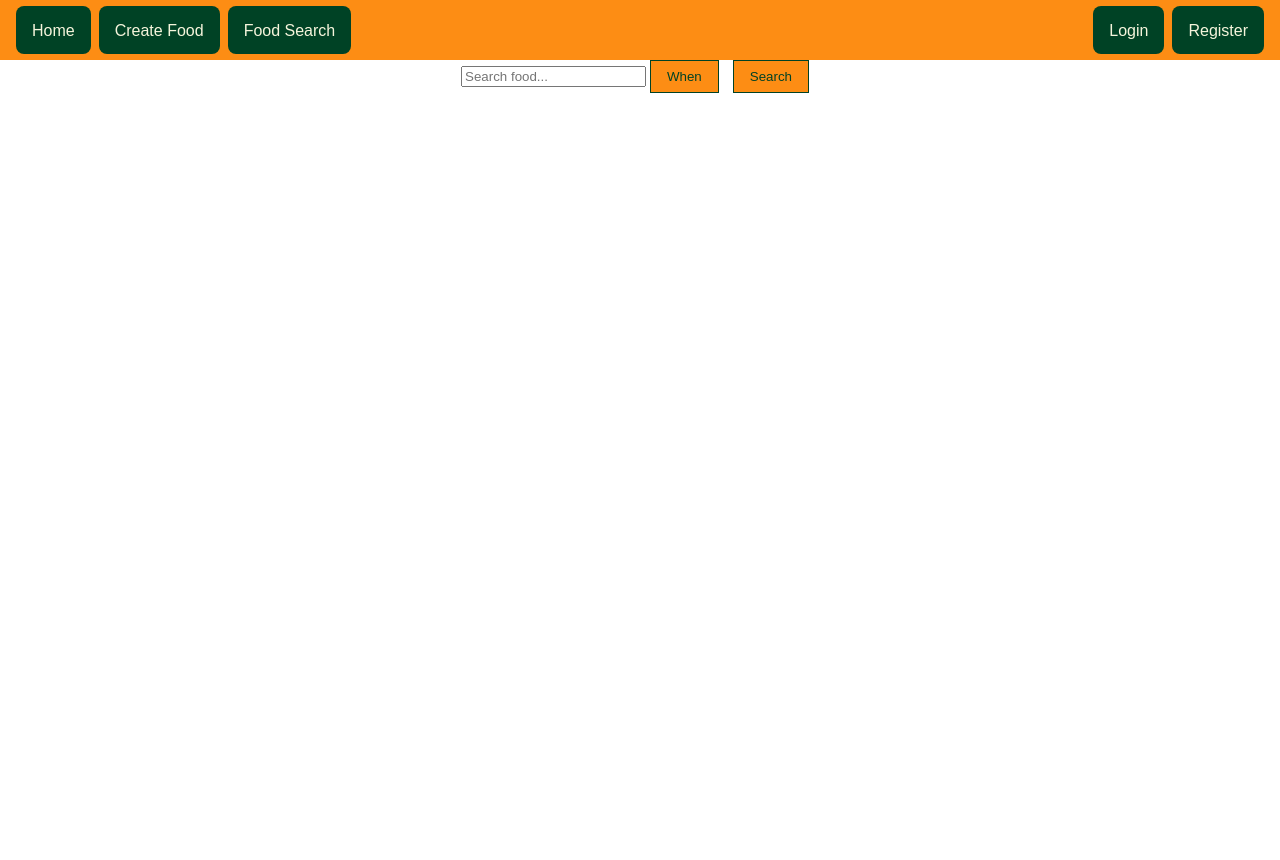
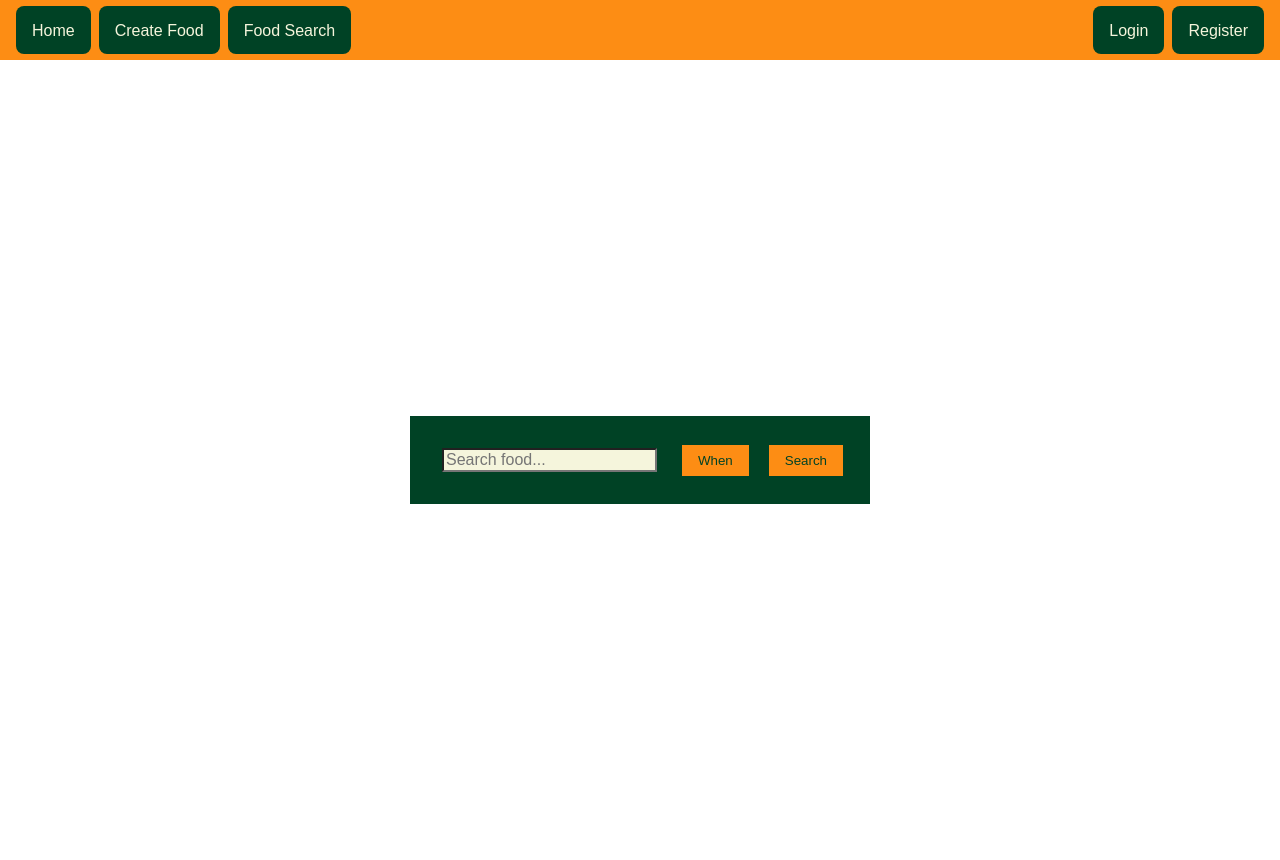
Before and after one commit to hsmyc/foodapp, a FastAPI app: page /foodsearch in a window 1280 px wide. Before the commit the page ends 93 px from the top, so only its background shows below. Run offline with FastAPI, Linux system fonts and the light colour scheme.

Commit message:
last changes

```diff
--- a/frontend/static/style.css
+++ b/frontend/static/style.css
@@ -1,4 +1,4 @@
-* {
+:root {
   --primary: #fd8d14;
   --secondary: #004225;
   --tertiary: #f5f5dc;
@@ -13,6 +13,12 @@
   --button_height: 48px;
 }
 
+*::after,
+*::before,
+* {
+  box-sizing: border-box;
+}
+
 html,
 body {
   margin: 0;
@@ -21,6 +27,8 @@ body {
   font-size: 16px;
   color: #333;
   text-decoration: none;
+  width: 100%;
+  height: 100%;
 }
 a {
   text-decoration: none;
@@ -38,6 +46,10 @@ ul {
 li {
   margin: 0;
   padding: 0;
+}
+img {
+  max-width: 100%;
+  height: auto;
 }
 
 /* Styled components start */
@@ -74,7 +86,6 @@ li {
   display: flex;
   justify-content: space-between;
   background-color: var(--primary);
-  width: 100vw;
   height: 60px;
 }
 .navbar_button_field {
@@ -115,14 +126,7 @@ li {
   display: flex;
   justify-content: center;
   align-items: center;
-  height: 100vh;
   margin: 0;
-}
-
-.search-container {
-  display: flex;
-  align-items: center;
-  justify-content: center;
   gap: var(--size_s);
 }
 
@@ -143,7 +147,7 @@ li {
 .dropdown-content {
   display: none;
   position: absolute;
-  background-color: #fff;
+  background-color: var(--tertiary);
   min-width: 160px;
   box-shadow: 0px 8px 16px 0px rgba(0, 0, 0, 0.2);
   z-index: 1;
@@ -162,7 +166,7 @@ li {
 }
 
 .dropdown-content a:hover {
-  background-color: #f5f5dc;
+  background-color: var(--tertiary);
 }
 
 .food_create_message {
@@ -184,4 +188,23 @@ li {
   align-items: center;
   justify-content: center;
   gap: var(--size_s);
+  width: 100%;
+  height: 100%;
 }
+
+.sub-container {
+  width: fit-content;
+  height: fit-content;
+  padding: var(--size_m);
+  background-color: var(--secondary);
+}
+
+.food_list > p {
+  color: var(--tertiary);
+}
+
+.foodname {
+  background-color: var(--tertiary);
+  font-size: var(--size_m);
+  margin: var(--size_m);
+}
--- a/frontend/templates/foodsearch.html
+++ b/frontend/templates/foodsearch.html
@@ -1,7 +1,13 @@
 {% extends 'index.html' %} {% block content %}
 <div class="search-container">
-  <div class="search-bar">
-    <input type="text" placeholder="Search food..." id="foodname" />
+  <div class="sub-container">
+    <div class="search-bar-container">
+      <input
+        type="text"
+        placeholder="Search food..."
+        id="foodname"
+        class="foodname"
+      />
       <div class="dropdown">
         <button class="secondary_button">When</button>
         <div class="dropdown-content">
@@ -14,6 +20,8 @@
         Search
       </button>
     </div>
-  <div id="food_list"></div>
+    <div id="food_list" class="food_list"></div>
   </div>
+</div>
+
 {% endblock %}
```
Lines whose indentation alone changed are shown as unchanged.
